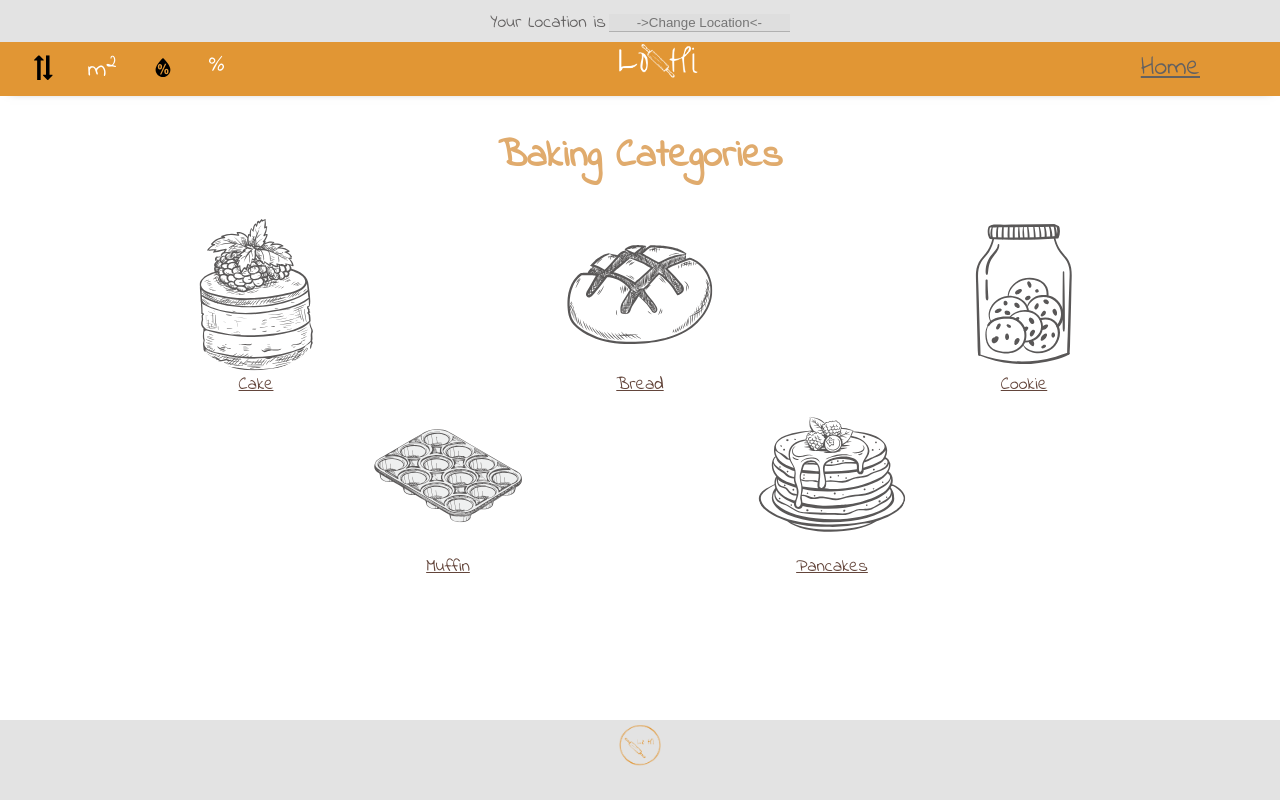
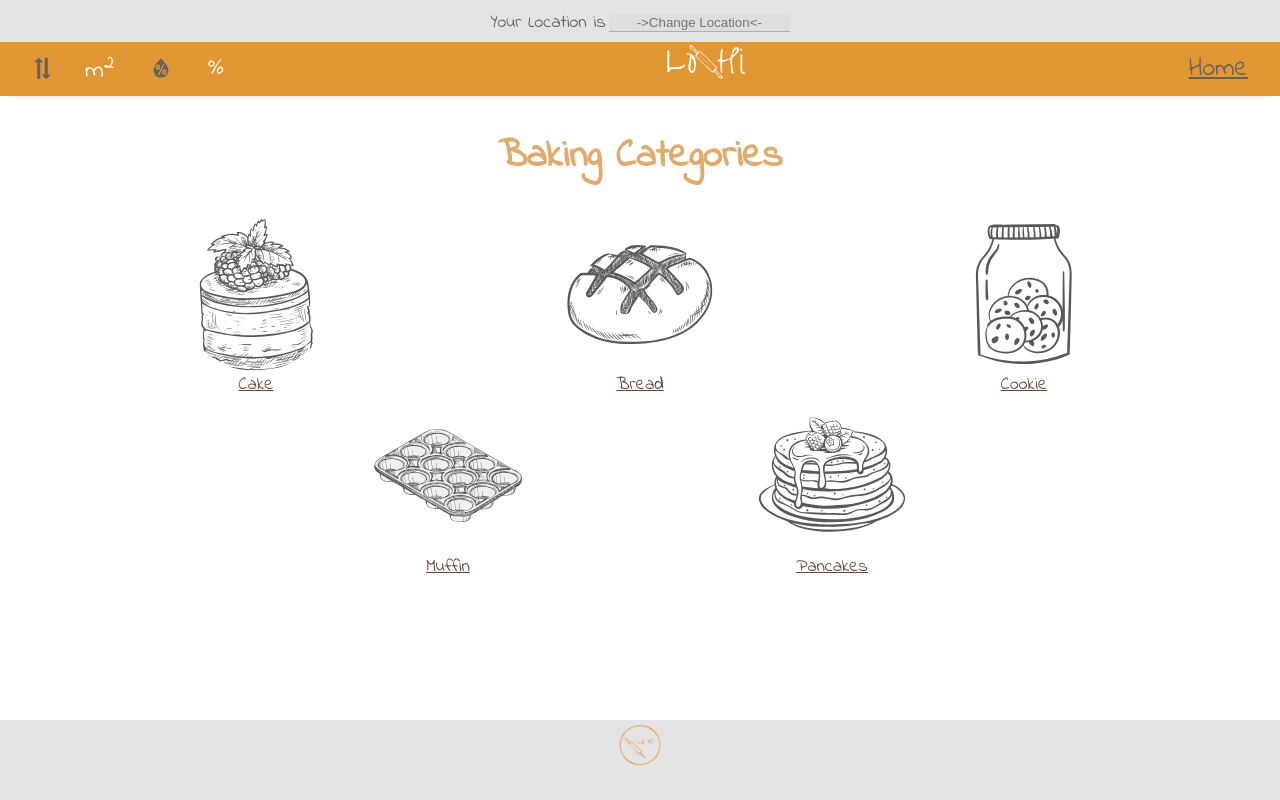
Before and after one commit to LoHi-Turing/lo-hi, a React (Create React App) app: page /#/all-categories in a window 1280 px wide. Built offline with nearby package versions, Linux system fonts and the light colour scheme; no server answers; a web font is replaced by a local one.

Commit message:
Style icon

```diff
--- a/src/components/Header/Header.css
+++ b/src/components/Header/Header.css
@@ -30,6 +30,7 @@
 .location-data {
   display: flex;
   flex-direction: row;
+  align-items: center;
   color: #ffffff;
   justify-content: space-evenly;
   width: 20vw;
@@ -60,9 +61,10 @@
 }
 
 .elevation-icon {
-  width: 25px;
+  width: 21px;
   transform: rotate(270deg);
   -webkit-transform:rotate(270deg);
+  text-align: center;
 }
 
 .p-humidity {
@@ -81,11 +83,12 @@
 
 .company-name {
   margin: 0;
+  padding: 1px;
 }
 
 .nav-links a {
   color:#636161;
-  margin: 5rem;
+  padding: 2rem;
 }
 
 .nav-links a:hover {
```
Also changed, not shown: public/images/arrows.svg, public/images/humidity.svg.
